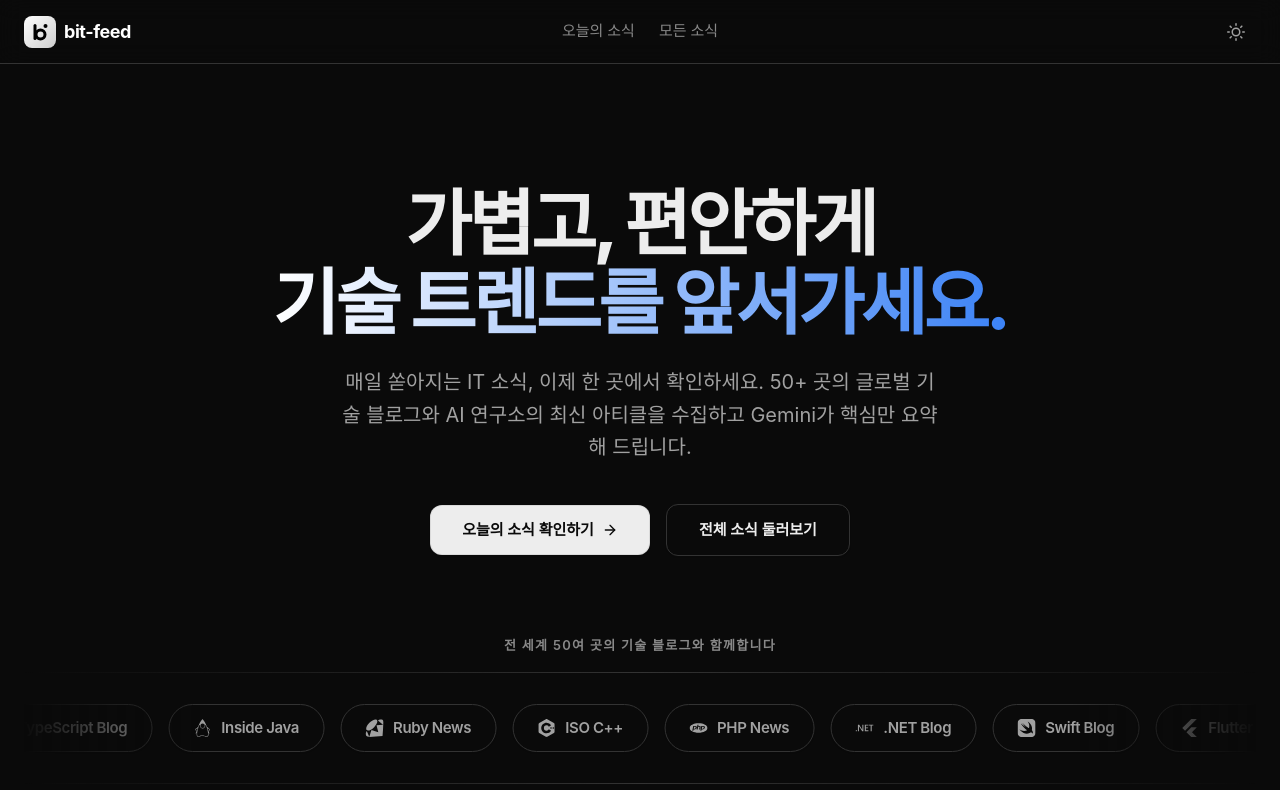
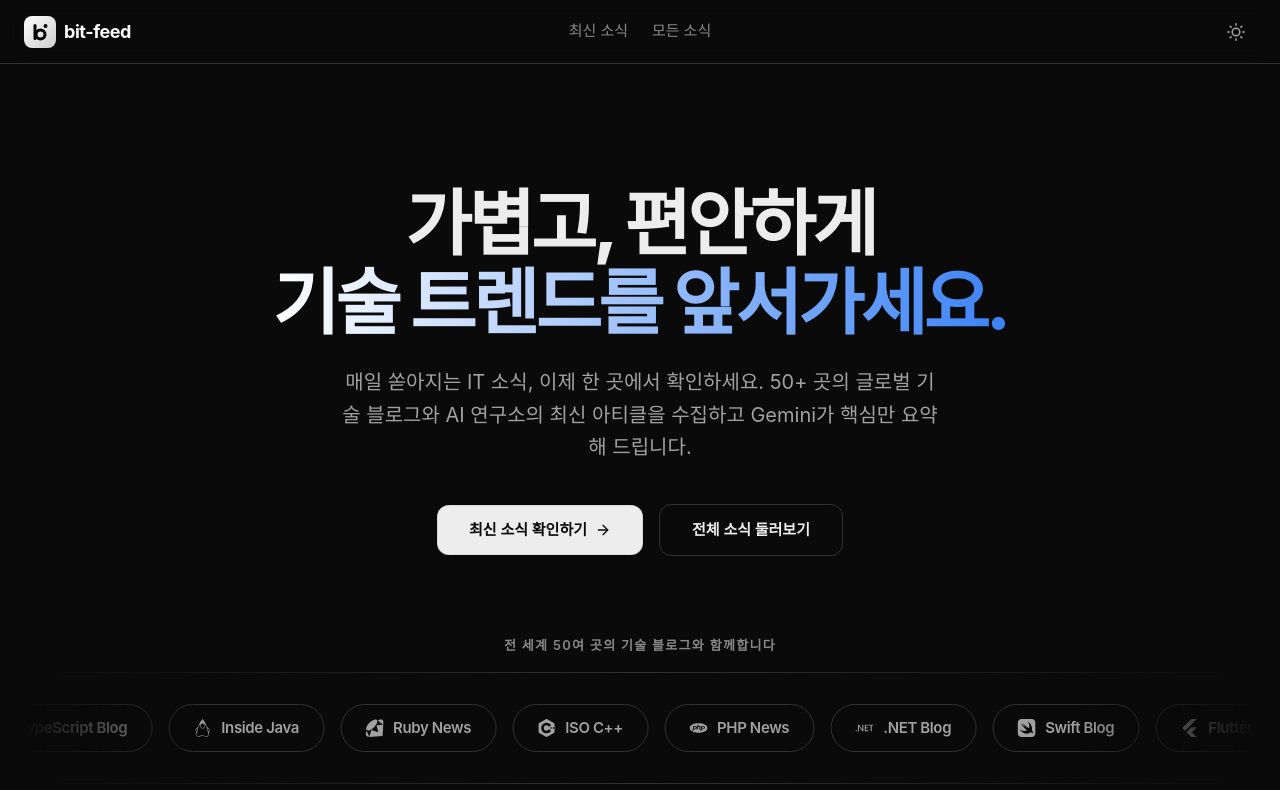
Before and after one commit to Revi1337/bit-feed, a Nuxt app: page / in a window 1280 px wide. Shown: the top 790 px of the page. Built offline with nearby package versions, Linux system fonts and the light colour scheme; a web font is replaced by a local one.

Commit message:
feat: rename today's news to latest news and hide new badge on all news

```diff
--- a/app/components/NavBar.vue
+++ b/app/components/NavBar.vue
@@ -21,8 +21,8 @@
 
     <!-- Navigation -->
     <nav class="flex-1 md:flex-none flex items-center justify-start md:justify-center gap-4 md:gap-lg ml-4 md:ml-0 md:absolute md:left-1/2 md:-translate-x-1/2 overflow-x-auto no-scrollbar">
-      <NuxtLink to="/new" class="nav-link text-[14px] md:text-[15px] transition-colors whitespace-nowrap" data-text="오늘의 소식">
-        오늘의 소식
+      <NuxtLink to="/new" class="nav-link text-[14px] md:text-[15px] transition-colors whitespace-nowrap" data-text="최신 소식">
+        최신 소식
       </NuxtLink>
       <NuxtLink to="/all" class="nav-link text-[14px] md:text-[15px] transition-colors whitespace-nowrap" data-text="모든 소식">
         모든 소식
--- a/app/components/NewsCard.vue
+++ b/app/components/NewsCard.vue
@@ -18,7 +18,7 @@
         <span class="text-mute">{{ formatDate(news.pubDate) }}</span>
       </div>
     </div>
-    <span v-if="isNew(news.pubDate)" class="absolute top-lg right-lg text-[10px] font-medium text-body bg-canvas-soft-2 border border-hairline px-1.5 py-[2px] rounded-sm tracking-wide">new</span>
+    <span v-if="!hideNewBadge && isNew(news.pubDate)" class="absolute top-lg right-lg text-[10px] font-medium text-body bg-canvas-soft-2 border border-hairline px-1.5 py-[2px] rounded-sm tracking-wide">new</span>
 
     <!-- Content -->
     <h2 class="text-[20px] font-semibold text-ink leading-tight mb-sm md:group-hover:text-link transition-colors">{{ news.title }}</h2>
@@ -42,6 +42,10 @@ const props = defineProps({
   index: {
     type: Number,
     default: 0
+  },
+  hideNewBadge: {
+    type: Boolean,
+    default: false
   }
 })
 
--- a/app/components/NewsFeed.vue
+++ b/app/components/NewsFeed.vue
@@ -70,7 +70,7 @@
       <!-- Header -->
       <div class="flex items-center justify-between mb-lg">
         <h1 class="text-[32px] font-semibold tracking-[-1.28px]">
-          {{ mode === 'latest' ? '오늘의 소식' : '모든 소식' }}
+          {{ mode === 'latest' ? '최신 소식' : '모든 소식' }}
         </h1>
         <span class="text-body text-[14px]">총 {{ filteredNews.length }}개의 소식</span>
       </div>
@@ -78,7 +78,7 @@
       <!-- News List Grid -->
       <div v-if="filteredNews.length > 0" class="flex flex-col gap-lg">
         <div class="grid grid-cols-1 xl:grid-cols-2 gap-lg">
-          <NewsCard v-for="(news, index) in paginatedNews" :key="news.id" :news="news" :index="index" @select="openArticle" />
+          <NewsCard v-for="(news, index) in paginatedNews" :key="news.id" :news="news" :index="index" :hideNewBadge="mode === 'all'" @select="openArticle" />
         </div>
 
         <!-- Pagination Controls -->
@@ -103,7 +103,7 @@
         </div>
       </div>
       <div v-else class="py-xl text-center text-mute border border-hairline border-dashed rounded-md flex flex-col items-center justify-center gap-2">
-        <span v-if="baseNews.length === 0 && mode === 'latest'">오늘은 아직 새로 올라온 소식이 없습니다.</span>
+        <span v-if="baseNews.length === 0 && mode === 'latest'">최근에 새로 올라온 소식이 없습니다.</span>
         <span v-else-if="baseNews.length === 0 && mode === 'all'">아직 수집된 아티클이 없습니다.</span>
         <span v-else>선택하신 조건에 맞는 소식이 없습니다.</span>
       </div>
--- a/app/pages/index.vue
+++ b/app/pages/index.vue
@@ -14,7 +14,7 @@
 
       <div class="flex flex-col sm:flex-row items-center gap-4 animate-fade-in-up" style="animation-delay: 300ms;">
         <NuxtLink to="/new" class="flex items-center gap-2 px-8 py-3.5 rounded-lg bg-ink text-canvas font-semibold text-[15px] hover:opacity-90 transition-all shadow-level-2 hover:shadow-level-3">
-          오늘의 소식 확인하기
+          최신 소식 확인하기
           <svg width="16" height="16" viewBox="0 0 24 24" fill="none" stroke="currentColor" stroke-width="2" stroke-linecap="round" stroke-linejoin="round" class="transform group-hover:translate-x-1 transition-transform"><line x1="5" y1="12" x2="19" y2="12"></line><polyline points="12 5 19 12 12 19"></polyline></svg>
         </NuxtLink>
         <NuxtLink to="/all" class="px-8 py-3.5 rounded-lg bg-canvas text-ink font-semibold text-[15px] hover:bg-canvas-soft transition-all border border-hairline shadow-sm">
```
